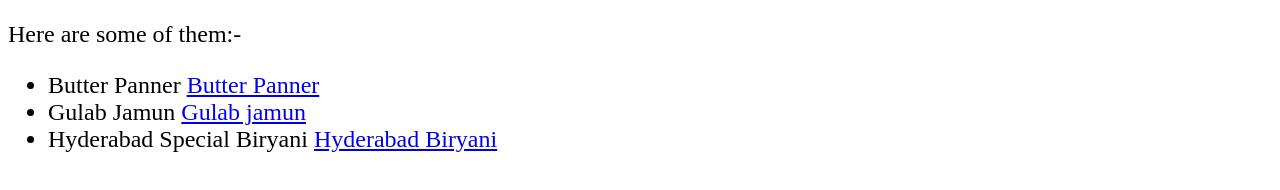
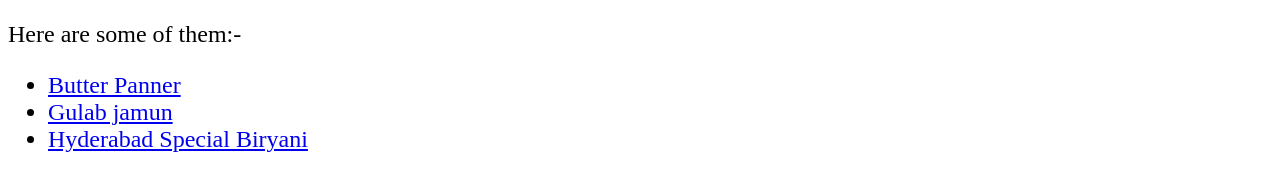
Before and after one commit to d-harshini31/odinrecipes, a plain HTML site: page index.html in a window 1280 px wide. Shown: the part 456-646 px from the top of the page. Drawn offline with Linux system fonts and the light colour scheme.

Commit message:
Update index.html

```diff
--- a/index.html
+++ b/index.html
@@ -15,8 +15,8 @@
 <p> Find these and many more collections of quick and easy regional Indian Recipes and start cooking right away.</p>
 <p>Here are some of them:-</p>
 <ul>
-<li>Butter Panner <a href="Butter Panner.html">Butter Panner</a></li>
-<li>Gulab Jamun <a href="Gulabjamun.html">Gulab jamun</a></li>
-<li>Hyderabad Special Biryani <a href="Hyd-Biryani.html">Hyderabad Biryani</a></li></font></ul>
+<li><a href="Butter Panner.html">Butter Panner</a></li>
+<li><a href="Gulabjamun.html">Gulab jamun</a></li>
+<li><a href="Hyd-Biryani.html">Hyderabad Special Biryani</a></li></font></ul>
 <body>
 </html>
```
